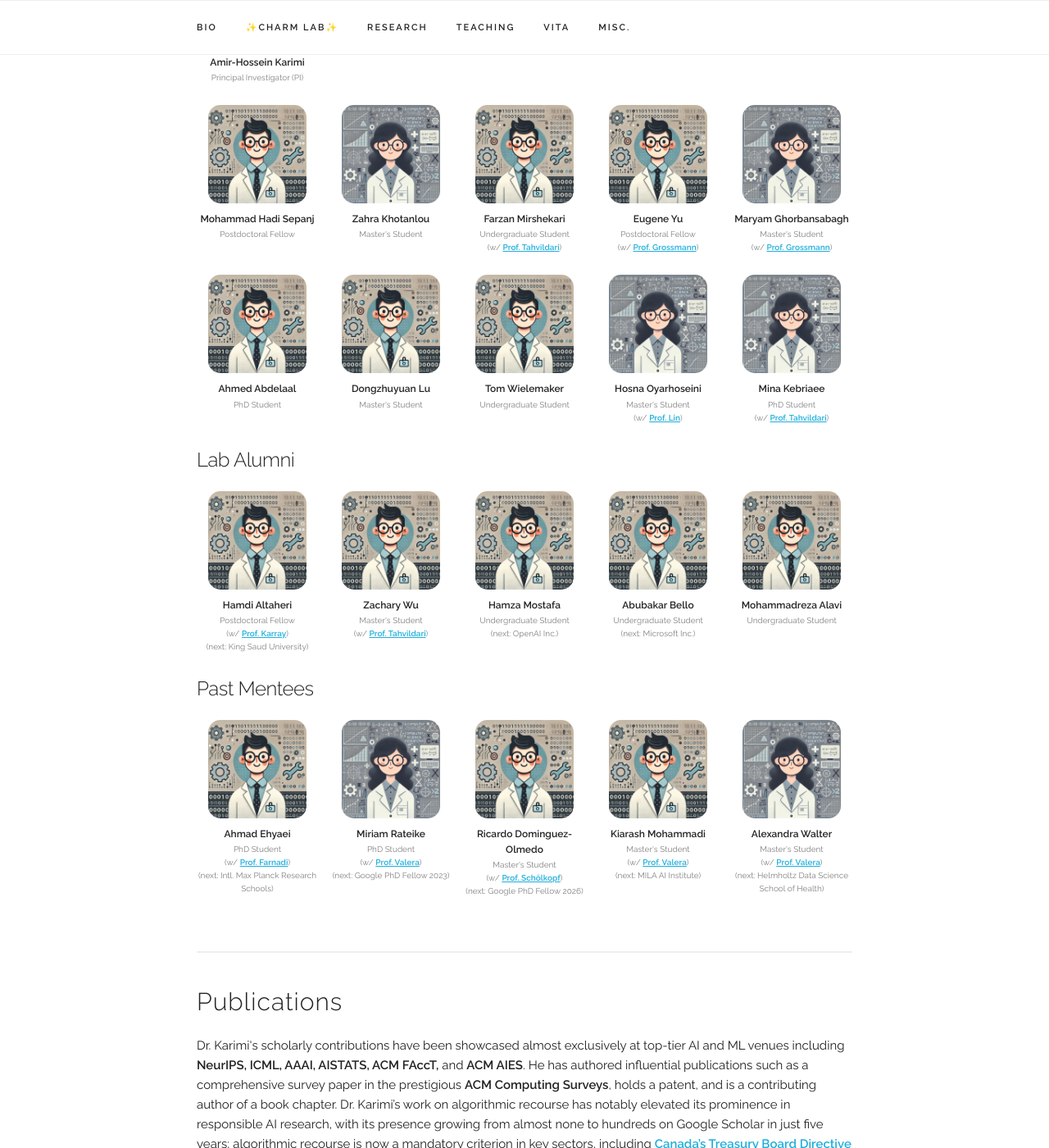
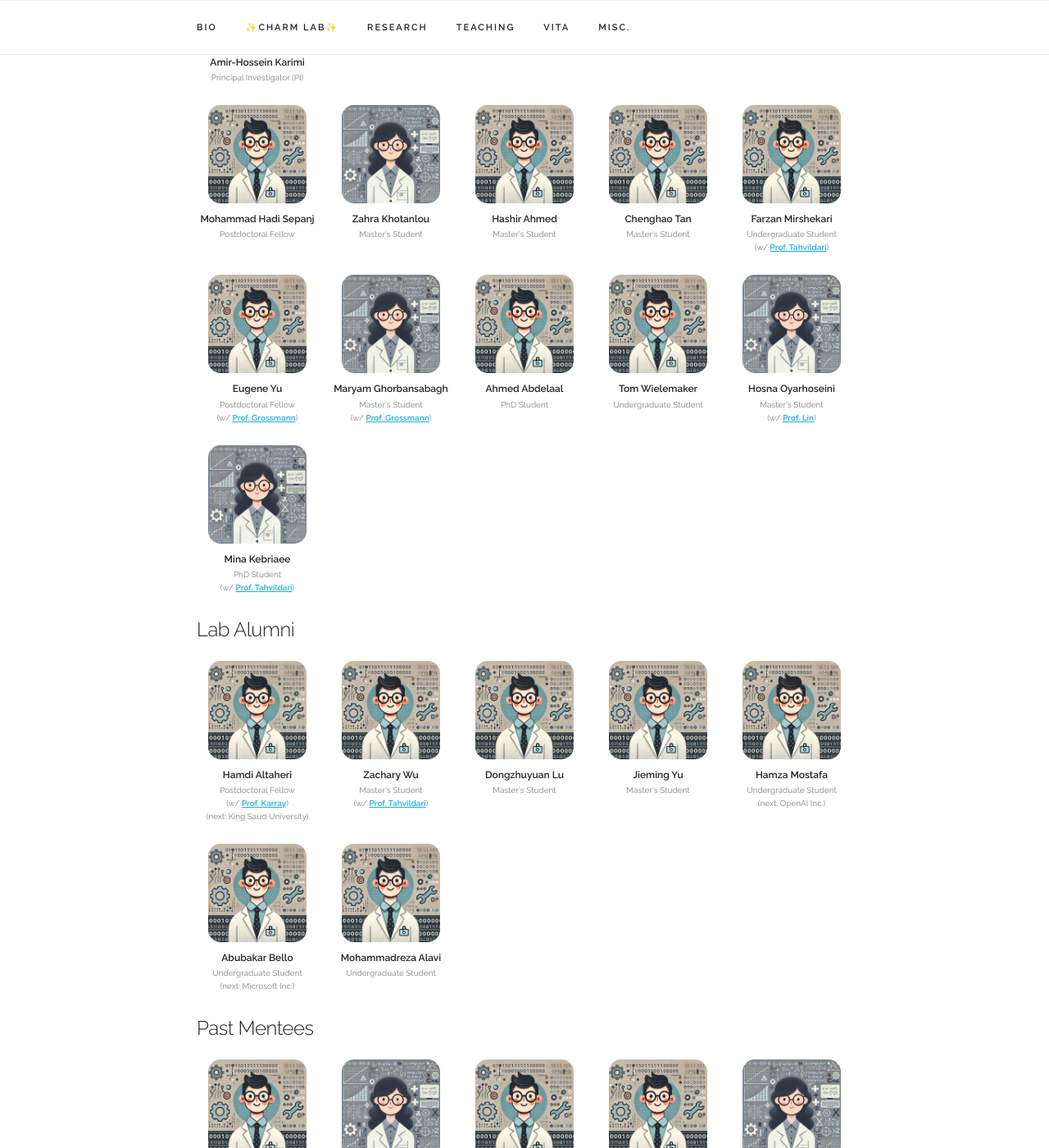
Before and after one commit to charmlab/website, a Jekyll site: the page built from index.html, in a window 1280 px wide and 1400 px high, scrolled down 1355 px. Shown: the whole window at 82% size. Built offline with Jekyll 4.4.1, drawn with Linux system fonts in a browser that asks for light colours; some web fonts are replaced; grey boxes are pictures that could not be loaded.

Commit message:
Updated group members.

```diff
--- a/_data/group.yaml
+++ b/_data/group.yaml
@@ -8,13 +8,13 @@ members:
     # image: "/assets/profile-pics/zahrakh2.png"
     image: "/assets/profile-pics/female.jpg"
 
-  # - name: Hashir Ahmed
-  #   title: "Master's Student"
-  #   image: "/assets/profile-pics/male.jpg"
+  - name: Hashir Ahmed
+    title: "Master's Student"
+    image: "/assets/profile-pics/male.jpg"
 
-  # - name: Chenghao Tan
-  #   title: "Master's Student"
-  #   image: "/assets/profile-pics/male.jpg"
+  - name: Chenghao Tan
+    title: "Master's Student"
+    image: "/assets/profile-pics/male.jpg"
 
   - name: Farzan Mirshekari
     title: "Undergraduate Student"
@@ -39,10 +39,6 @@ members:
 
   - name: Ahmed Abdelaal
     title: "PhD Student"
-    image: "/assets/profile-pics/male.jpg"
-
-  - name: Dongzhuyuan Lu
-    title: "Master's Student"
     image: "/assets/profile-pics/male.jpg"
 
   - name: Tom Wielemaker
@@ -124,6 +120,14 @@ alumni:
     coadvisor_link: "https://uwaterloo.ca/electrical-computer-engineering/profile/ltahvild"
     image: "/assets/profile-pics/male.jpg"
 
+  - name: Dongzhuyuan Lu
+    title: "Master's Student"
+    image: "/assets/profile-pics/male.jpg"
+
+  - name: Jieming Yu
+    title: "Master's Student"
+    image: "/assets/profile-pics/male.jpg"
+
   # - name: Jieming Yu
   #   title: "Master's Student"
   #   image: "/assets/profile-pics/male.jpg"
@@ -141,6 +145,8 @@ alumni:
   - name: Mohammadreza Alavi
     title: "Undergraduate Student"
     image: "/assets/profile-pics/male.jpg"
+
+
 
 
 mentee:
```
